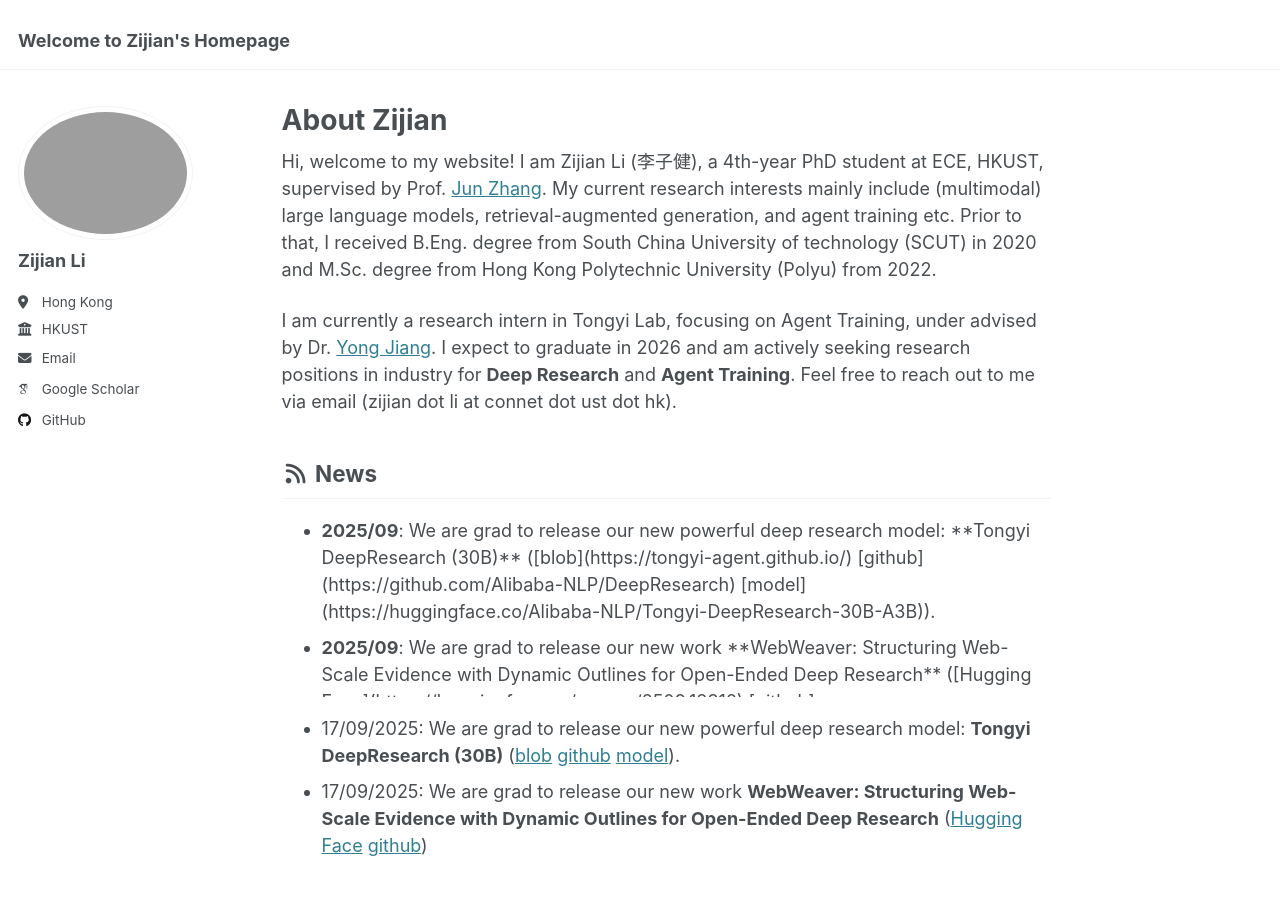
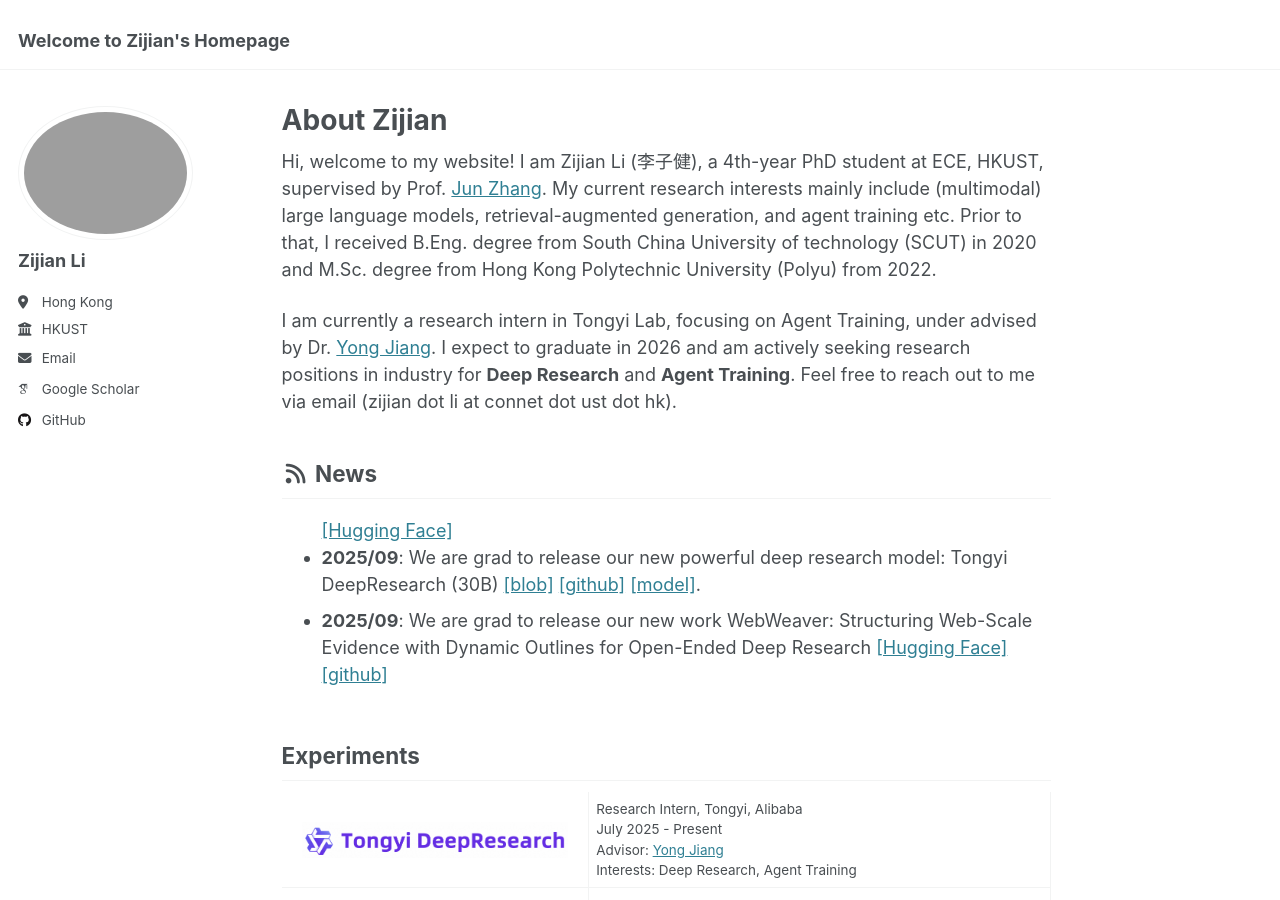
Before and after one commit to zli999/zijianli.github.io, a Jekyll site: the page built from _pages/about.md, in a window 1280 px wide and 900 px high. Built offline with Jekyll 4.4.1, drawn with Linux system fonts in a browser that asks for light colours; some web fonts are replaced.

Commit message:
Update about.md

```diff
--- a/_pages/about.md
+++ b/_pages/about.md
@@ -15,14 +15,14 @@ I am currently a research intern in Tongyi Lab, focusing on Agent Training, unde
 
 <ul style="width: auto; height: 180px; overflow: auto">
 
-<li> <b>2025/09</b>: We are grad to release our new powerful deep research model: **Tongyi DeepResearch (30B)** ([blob](https://tongyi-agent.github.io/) [github](https://github.com/Alibaba-NLP/DeepResearch) [model](https://huggingface.co/Alibaba-NLP/Tongyi-DeepResearch-30B-A3B)). </li>
+<a href="https://huggingface.co/papers/2509.13312">[Hugging Face]</a>
 
-<li> <b>2025/09</b>: We are grad to release our new work **WebWeaver: Structuring Web-Scale Evidence with Dynamic Outlines for Open-Ended Deep Research** ([Hugging Face](https://huggingface.co/papers/2509.13312) [github](https://github.com/Alibaba-NLP/DeepResearch)) </li>
+<li> <b>2025/09</b>: We are grad to release our new powerful deep research model: Tongyi DeepResearch (30B) <a href="https://tongyi-agent.github.io">[blob]</a> <a href="https://github.com/Alibaba-NLP/DeepResearch">[github]</a> <a href="https://huggingface.co/Alibaba-NLP/Tongyi-DeepResearch-30B-A3B">[model]</a>. </li>
+
+<li> <b>2025/09</b>: We are grad to release our new work WebWeaver: Structuring Web-Scale Evidence with Dynamic Outlines for Open-Ended Deep Research <a href="https://huggingface.co/papers/2509.13312">[Hugging Face]</a> <a href="https://github.com/Alibaba-NLP/DeepResearch">[github]</a> </li>
 
 </ul>
 
-- 17/09/2025: We are grad to release our new powerful deep research model: **Tongyi DeepResearch (30B)** ([blob](https://tongyi-agent.github.io/) [github](https://github.com/Alibaba-NLP/DeepResearch) [model](https://huggingface.co/Alibaba-NLP/Tongyi-DeepResearch-30B-A3B)).
-- 17/09/2025: We are grad to release our new work **WebWeaver: Structuring Web-Scale Evidence with Dynamic Outlines for Open-Ended Deep Research** ([Hugging Face](https://huggingface.co/papers/2509.13312) [github](https://github.com/Alibaba-NLP/DeepResearch))
 
 ## Experiments
 
```
